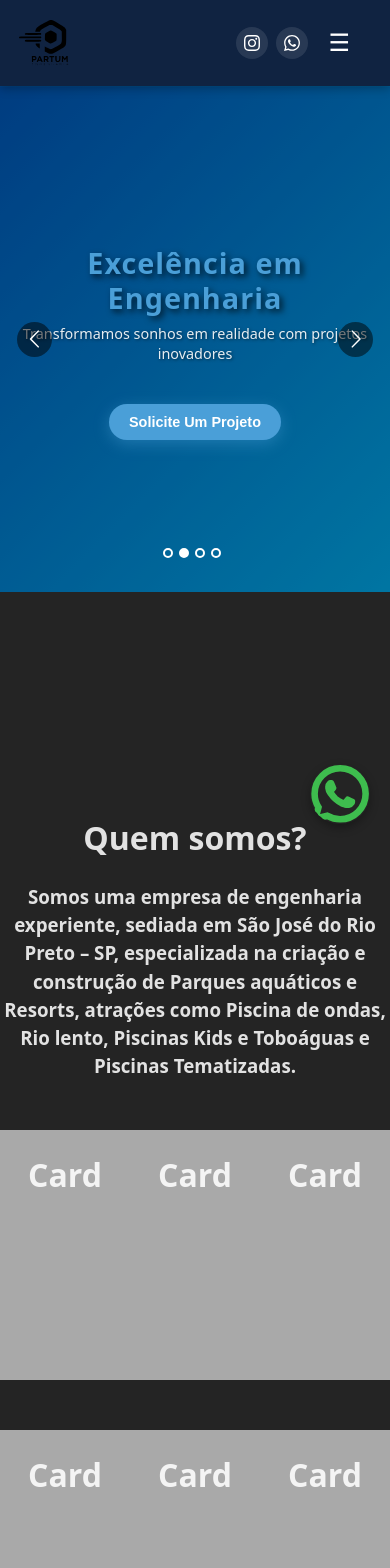
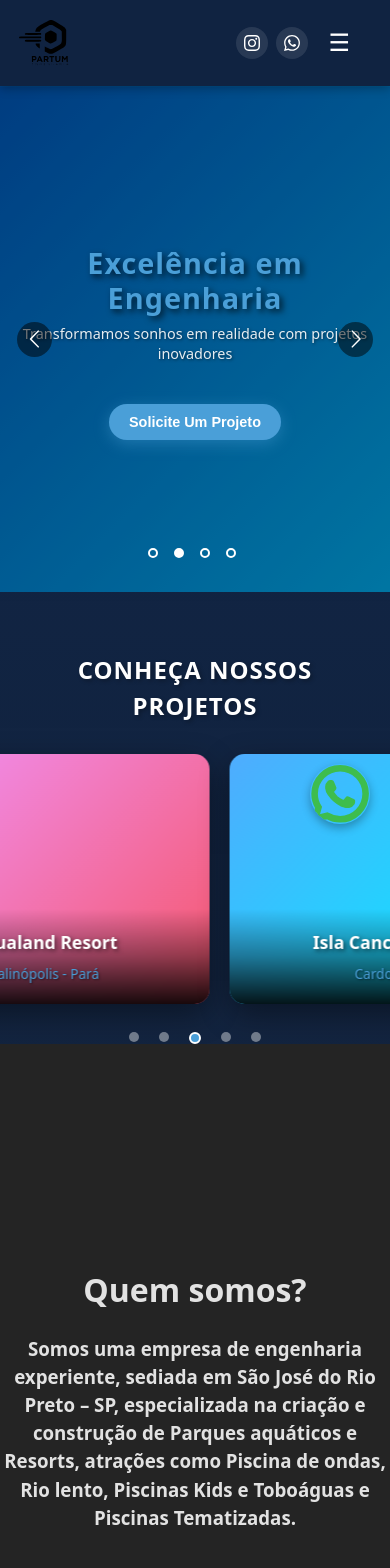
Before and after one commit to Dreams-Consult/partum-engenharia, a React (Vite) app: page / in a window 390 px wide. Shown: the top 1568 px of the page. Built offline with nearby package versions, Linux system fonts and the light colour scheme.

Commit message:
componente de carrosel com projetos estilizado

```diff
--- a/src/App.tsx
+++ b/src/App.tsx
@@ -28,9 +28,9 @@ function App() {
 
       <Topbar />
       <Home />
+      <Projects />
       <AboutUs />
       <Testimonials />
-      <Projects />
       <Contact />
     </>
   )
--- a/src/components/Projects/index.css
+++ b/src/components/Projects/index.css
@@ -1,6 +1,280 @@
-.Projects {
+.projects-section {
+  background: linear-gradient(to bottom, rgba(16, 36, 68, 0.95), rgba(16, 36, 68, 0.85));
+  padding: 80px 0;
+  position: relative;
+  overflow: hidden;
+}
+
+.projects-container {
+  max-width: 1400px;
+  margin: 0 auto;
+  padding: 0 40px;
+}
+
+.projects-title {
+  color: #ffffff;
+  font-size: 2.5rem;
+  font-weight: 700;
+  text-align: center;
+  margin-bottom: 60px;
+  letter-spacing: 2px;
+  text-shadow: 2px 2px 4px rgba(0, 0, 0, 0.3);
+}
+
+.projects-carousel-wrapper {
+  position: relative;
+  padding: 0 60px;
+}
+
+.carousel-container {
+  overflow: visible;
+}
+
+.carousel-item {
+  padding: 0 15px;
+}
+
+.project-card {
+  position: relative;
+  border-radius: 15px;
+  overflow: hidden;
+  box-shadow: 0 10px 30px rgba(0, 0, 0, 0.4);
+  transition: all 0.4s ease;
+  cursor: pointer;
+  height: 350px;
+}
+
+.project-card:hover {
+  transform: translateY(-10px);
+  box-shadow: 0 15px 40px rgba(0, 0, 0, 0.6);
+}
+
+.project-image {
+  width: 100%;
+  height: 100%;
+  background-size: cover;
+  background-position: center;
+  background-repeat: no-repeat;
+  position: relative;
   display: flex;
-  flex-direction: column;
-  gap: 200px;
-  margin-top: 200px;
+  align-items: flex-end;
 }
+
+.project-overlay {
+  position: absolute;
+  bottom: 0;
+  left: 0;
+  right: 0;
+  background: linear-gradient(to top, rgba(0, 0, 0, 0.9), rgba(0, 0, 0, 0.4), transparent);
+  padding: 30px 20px;
+  transform: translateY(0);
+  transition: all 0.4s ease;
+}
+
+.project-card:hover .project-overlay {
+  background: linear-gradient(to top, rgba(0, 0, 0, 0.95), rgba(0, 0, 0, 0.7));
+}
+
+.project-name {
+  color: #ffffff;
+  font-size: 1.4rem;
+  font-weight: 700;
+  margin: 0 0 8px 0;
+  text-shadow: 2px 2px 4px rgba(0, 0, 0, 0.5);
+}
+
+.project-location {
+  color: #4a9fd8;
+  font-size: 1rem;
+  font-weight: 500;
+  margin: 0;
+  text-shadow: 1px 1px 2px rgba(0, 0, 0, 0.5);
+}
+
+/* Setas de navegação customizadas */
+.custom-arrow {
+  position: absolute;
+  top: 50%;
+  transform: translateY(-50%);
+  background: rgba(74, 159, 216, 0.9);
+  border: none;
+  color: #ffffff;
+  font-size: 3rem;
+  width: 50px;
+  height: 50px;
+  border-radius: 50%;
+  cursor: pointer;
+  z-index: 10;
+  display: flex;
+  align-items: center;
+  justify-content: center;
+  transition: all 0.3s ease;
+  box-shadow: 0 4px 15px rgba(0, 0, 0, 0.3);
+}
+
+.custom-arrow:hover {
+  background: #4a9fd8;
+  transform: translateY(-50%) scale(1.1);
+  box-shadow: 0 6px 20px rgba(0, 0, 0, 0.4);
+}
+
+.custom-left-arrow {
+  left: 0;
+}
+
+.custom-right-arrow {
+  right: 0;
+}
+
+/* Indicadores (dots) customizados */
+.react-multi-carousel-dot-list {
+  bottom: -50px;
+  gap: 10px;
+}
+
+.custom-dot {
+  width: 12px;
+  height: 12px;
+  border-radius: 50%;
+  background: rgba(255, 255, 255, 0.4);
+  border: 2px solid transparent;
+  cursor: pointer;
+  transition: all 0.3s ease;
+  padding: 0;
+  margin: 0 5px;
+}
+
+.custom-dot:hover {
+  background: rgba(255, 255, 255, 0.6);
+  transform: scale(1.2);
+}
+
+.custom-dot.active {
+  background: #4a9fd8;
+  border-color: #ffffff;
+  width: 14px;
+  height: 14px;
+}
+
+/* Responsividade para tablets */
+@media (max-width: 1024px) {
+  .projects-title {
+    font-size: 2rem;
+    margin-bottom: 40px;
+  }
+
+  .projects-carousel-wrapper {
+    padding: 0 50px;
+  }
+
+  .project-card {
+    height: 300px;
+  }
+
+  .project-name {
+    font-size: 1.2rem;
+  }
+
+  .project-location {
+    font-size: 0.9rem;
+  }
+
+  .custom-arrow {
+    font-size: 2.5rem;
+    width: 45px;
+    height: 45px;
+  }
+}
+
+/* Responsividade para tablets pequenos */
+@media (max-width: 768px) {
+  .projects-section {
+    padding: 60px 0;
+  }
+
+  .projects-container {
+    padding: 0 20px;
+  }
+
+  .projects-title {
+    font-size: 1.8rem;
+    margin-bottom: 30px;
+  }
+
+  .projects-carousel-wrapper {
+    padding: 0 10px;
+  }
+
+  .project-card {
+    height: 280px;
+  }
+
+  .custom-arrow {
+    display: none;
+  }
+
+  .carousel-item {
+    padding: 0 10px;
+  }
+}
+
+/* Responsividade para smartphones */
+@media (max-width: 480px) {
+  .projects-section {
+    padding: 40px 0;
+  }
+
+  .projects-title {
+    font-size: 1.5rem;
+    letter-spacing: 1px;
+  }
+
+  .project-card {
+    height: 250px;
+  }
+
+  .project-overlay {
+    padding: 20px 15px;
+  }
+
+  .project-name {
+    font-size: 1.1rem;
+  }
+
+  .project-location {
+    font-size: 0.85rem;
+  }
+
+  .react-multi-carousel-dot-list {
+    bottom: -40px;
+  }
+
+  .custom-dot {
+    width: 10px;
+    height: 10px;
+  }
+
+  .custom-dot.active {
+    width: 12px;
+    height: 12px;
+  }
+}
+
+/* Responsividade para smartphones muito pequenos */
+@media (max-width: 360px) {
+  .projects-title {
+    font-size: 1.3rem;
+  }
+
+  .project-card {
+    height: 220px;
+  }
+
+  .project-name {
+    font-size: 1rem;
+  }
+
+  .project-location {
+    font-size: 0.8rem;
+  }
+}
--- a/src/components/Projects/index.tsx
+++ b/src/components/Projects/index.tsx
@@ -1,64 +1,123 @@
 import './index.css'
 import 'react-multi-carousel/lib/styles.css'
 import Carousel from 'react-multi-carousel'
-import { Card } from '../Card'
 import { BREAKPOINTS } from '../../constants'
 
 const CAROUSEL_RESPONSIVE = {
   desktop: {
     breakpoint: BREAKPOINTS.desktop,
-    items: 2
+    items: 3,
+    slidesToSlide: 1
+  },
+  tablet: {
+    breakpoint: BREAKPOINTS.tablet,
+    items: 2,
+    slidesToSlide: 1
   },
   mobile: {
     breakpoint: BREAKPOINTS.mobile,
-    items: 1
+    items: 1,
+    slidesToSlide: 1
   }
 }
 
-const PROJECTS_DESCRIPTION = 'Atuamos em diversos outros projetos pelo Brasil como do Amai Park em Rio Branco no Acre, Vale das Águas Park em Pitanga no Paraná e Águas de Olimpia em Olimpia-SP, sempre buscando a melhor solução visando qualidade para os usuários e menor custo de manutenção e operação para o Parque e Resort.'
+interface Project {
+  id: number
+  name: string
+  location: string
+  gradient: string
+}
 
-const CARD_COUNT = 5
+const PROJECTS: Project[] = [
+  {
+    id: 1,
+    name: 'Guará Acqua Park',
+    location: 'Castanhal - Pará',
+    gradient: 'linear-gradient(135deg, #667eea 0%, #764ba2 100%)'
+  },
+  {
+    id: 2,
+    name: 'Aqualand Resort',
+    location: 'Salinópolis - Pará',
+    gradient: 'linear-gradient(135deg, #f093fb 0%, #f5576c 100%)'
+  },
+  {
+    id: 3,
+    name: 'Isla Cancun Resort',
+    location: 'Cardoso - SP',
+    gradient: 'linear-gradient(135deg, #4facfe 0%, #00f2fe 100%)'
+  },
+  {
+    id: 4,
+    name: 'Amai Park',
+    location: 'Rio Branco - Acre',
+    gradient: 'linear-gradient(135deg, #43e97b 0%, #38f9d7 100%)'
+  },
+  {
+    id: 5,
+    name: 'Vale das Águas Park',
+    location: 'Pitanga - Paraná',
+    gradient: 'linear-gradient(135deg, #fa709a 0%, #fee140 100%)'
+  }
+]
+
+const CustomLeftArrow = ({ onClick }: { onClick?: () => void }) => (
+  <button className='custom-arrow custom-left-arrow' onClick={onClick} aria-label='Anterior'>
+    ‹
+  </button>
+)
+
+const CustomRightArrow = ({ onClick }: { onClick?: () => void }) => (
+  <button className='custom-arrow custom-right-arrow' onClick={onClick} aria-label='Próximo'>
+    ›
+  </button>
+)
+
+const CustomDot = ({ onClick, active }: { onClick?: () => void; active?: boolean }) => (
+  <button
+    className={`custom-dot ${active ? 'active' : ''}`}
+    onClick={onClick}
+    aria-label='Indicador do carrossel'
+  />
+)
 
 function Projects() {
-  const renderCards = () => {
-    return Array.from({ length: CARD_COUNT }, (_, index) => (
-      <div key={`card-${index}`}>
-        <Card />
-      </div>
-    ))
-  }
+  return (
+    <div className='projects-section' id='projects'>
+      <div className='projects-container'>
+        <h2 className='projects-title'>CONHEÇA NOSSOS PROJETOS</h2>
 
-  return (
-    <div className='Projects' id="projects">
-      <div>
-        <h2>Confira abaixo</h2>
-        <h1>ALGUNS DE NOSSOS PROJETOS</h1>
-
-        <div>
+        <div className='projects-carousel-wrapper'>
           <Carousel
-            centerMode
+            responsive={CAROUSEL_RESPONSIVE}
             infinite
-            focusOnSelect
-            responsive={CAROUSEL_RESPONSIVE}
+            autoPlay
+            autoPlaySpeed={3000}
+            keyBoardControl
+            customTransition='transform 500ms ease-in-out'
+            transitionDuration={500}
+            containerClass='carousel-container'
+            removeArrowOnDeviceType={['mobile']}
+            itemClass='carousel-item'
+            customLeftArrow={<CustomLeftArrow />}
+            customRightArrow={<CustomRightArrow />}
+            showDots
+            renderDotsOutside
+            customDot={<CustomDot />}
           >
-            {renderCards()}
-          </Carousel>
-        </div>
-      </div>
-
-      <div>
-        <h1>OUTROS PROJETOS</h1>
-        <h3>{PROJECTS_DESCRIPTION}</h3>
-
-        <h2>OBRAS EM ANDAMENTO</h2>
-        <div>
-          <Carousel
-            centerMode
-            infinite
-            focusOnSelect
-            responsive={CAROUSEL_RESPONSIVE}
-          >
-            {renderCards()}
+            {PROJECTS.map((project) => (
+              <div key={project.id} className='project-card'>
+                <div
+                  className='project-image'
+                  style={{ background: project.gradient }}
+                >
+                  <div className='project-overlay'>
+                    <h3 className='project-name'>{project.name}</h3>
+                    <p className='project-location'>{project.location}</p>
+                  </div>
+                </div>
+              </div>
+            ))}
           </Carousel>
         </div>
       </div>
```
